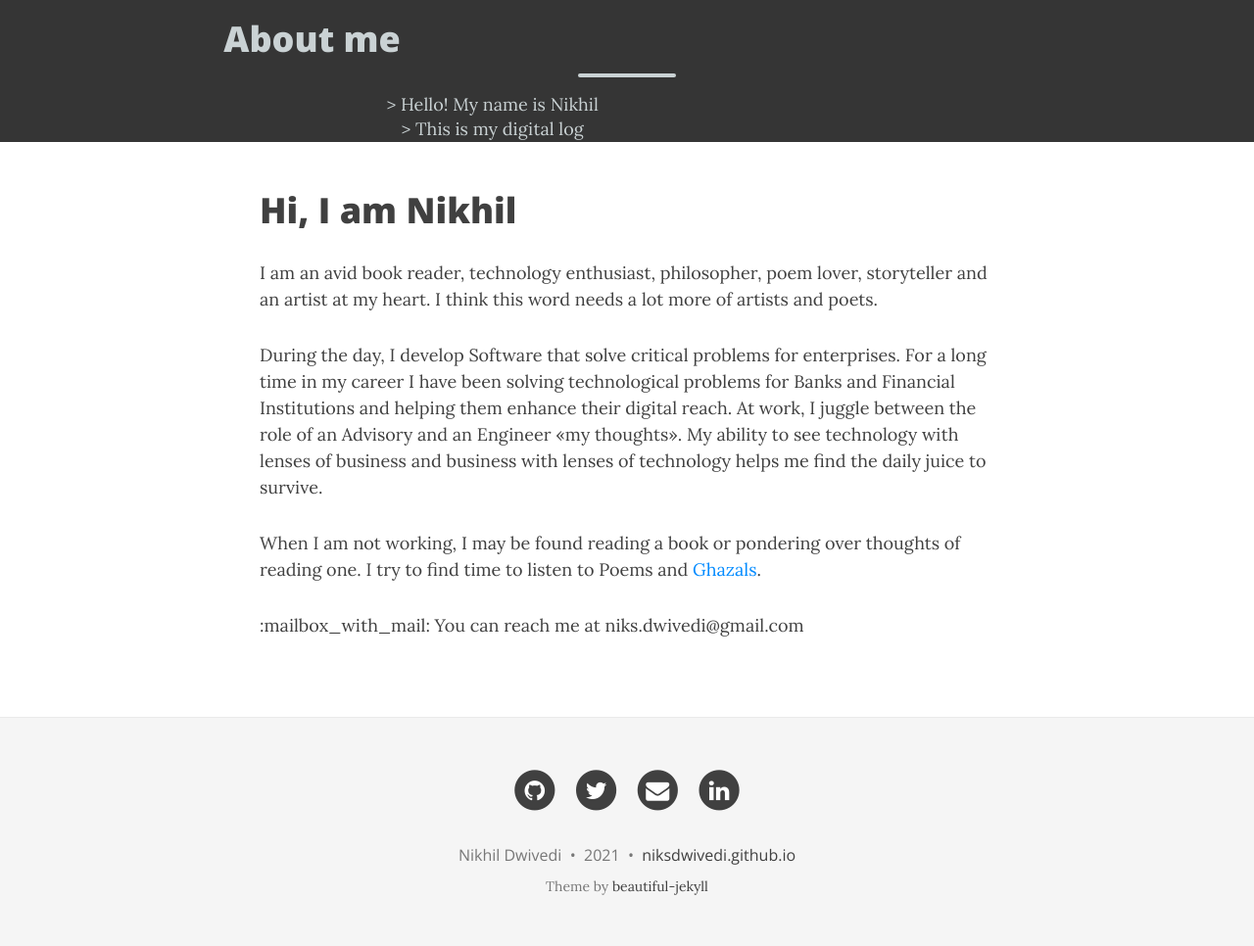
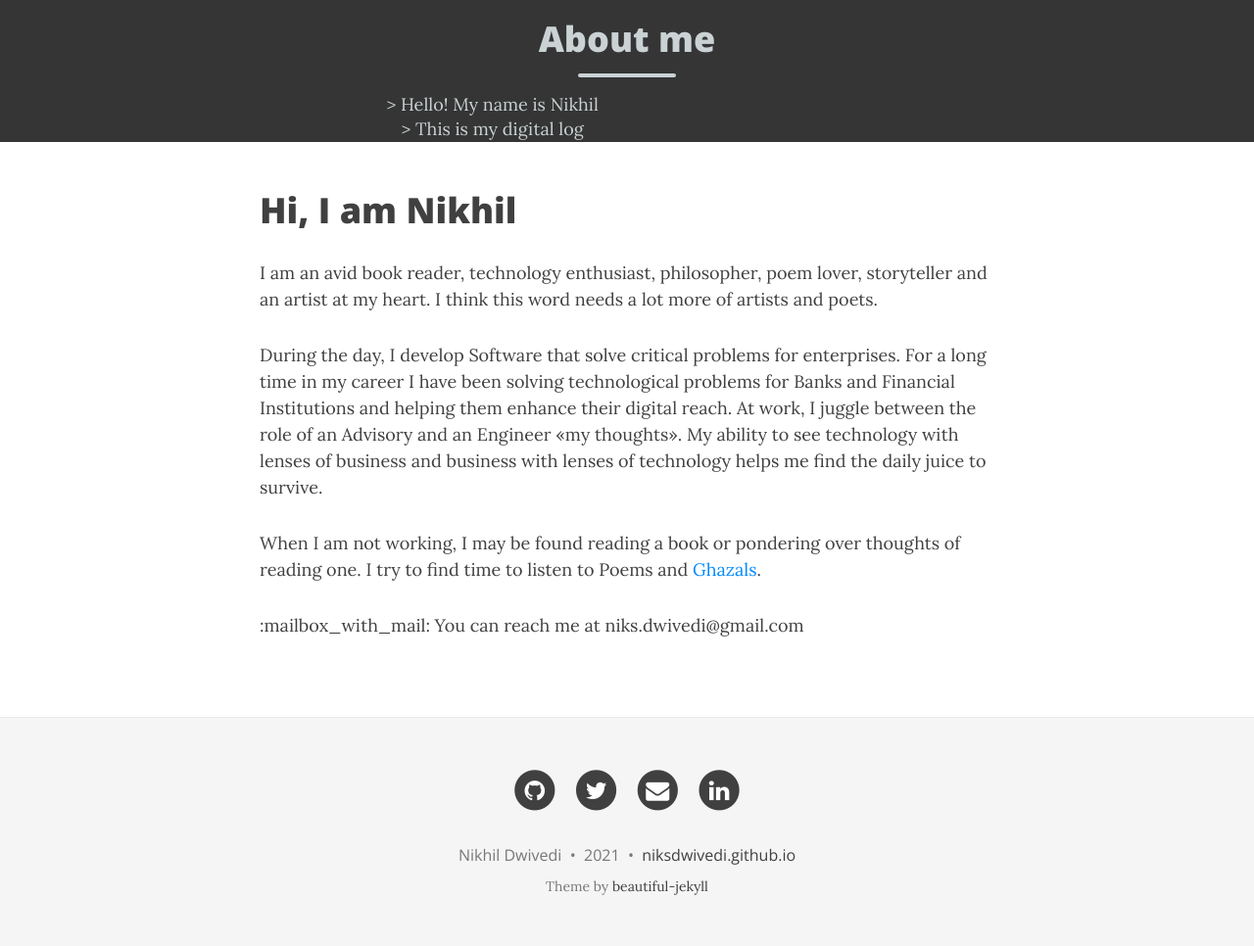
Before and after one commit to niksdwivedi/niksdwivedi.github.io, a Jekyll site: the page built from aboutme.md, in a window 1280 px wide. Shown: the whole page at 98% size. Built offline with Jekyll 4.4.1, drawn with Linux system fonts in a browser that asks for light colours; nearby versions of some CDN libraries.

Commit message:
text center changes

```diff
--- a/_includes/header.html
+++ b/_includes/header.html
@@ -3,7 +3,7 @@
 <div class="intro-header no-img">
   <div class="container blackbox">
     <div class="row">
-      <div class="col-lg-8 col-lg-offset-2 col-md-10 col-md-offset-1">
+      <div class="col-lg-8 col-lg-offset-2 col-md-10 col-md-offset-1 text-center">
         <h1>{% if page.title %}{{ page.title }}{% else %}<br/>{% endif %}</h1>
           <hr class="small">
       <div class="col-lg-4 col-lg-offset-2 col-md-5 col-md-offset-1">
```
